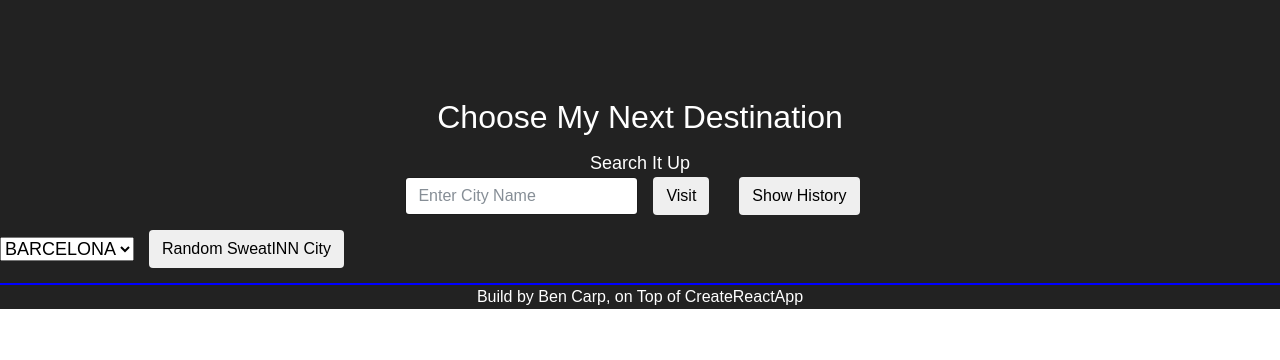
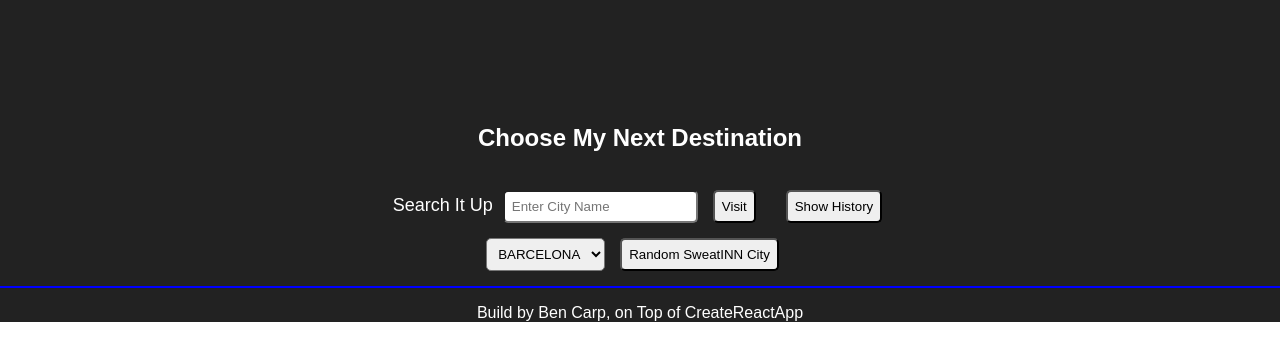
Before and after one commit to carpben/Choose-My-Next-Destination, a React (Create React App) app: page / in a window 1280 px wide. Shown: the top 360 px of the page. Built offline with nearby package versions, Linux system fonts and the light colour scheme.

Commit message:
after removing bootstrap

```diff
--- a/public/index.html
+++ b/public/index.html
@@ -10,7 +10,6 @@
     -->
     <link rel="manifest" href="%PUBLIC_URL%/manifest.json">
     <link rel="shortcut icon" href="%PUBLIC_URL%/favicon.ico">
-    <link rel="stylesheet" href="https://maxcdn.bootstrapcdn.com/bootstrap/4.0.0-beta/css/bootstrap.min.css" integrity="sha384-/Y6pD6FV/Vv2HJnA6t+vslU6fwYXjCFtcEpHbNJ0lyAFsXTsjBbfaDjzALeQsN6M" crossorigin="anonymous">
     <!--
       Notice the use of %PUBLIC_URL% in the tags above.
       It will be replaced with the URL of the `public` folder during the build.
--- a/src/App.css
+++ b/src/App.css
@@ -17,17 +17,22 @@
 .App-controller {
   font-size: large;
 }
-form {
+.first-row, .second-row {
     magin-top:15px;
     margin-bottom: 15px;
+}
+form {
+    display: inline-block;
+}
+.input, .btn, select {
+    padding: 7px;
+    border-radius: 5px;
+
 }
 label {
     margin: 0 10px;
 }
-.form-div {
-    margin-left: auto;
-    margin-right: auto;
-}
+
 .btn {
     margin-left: 15px;
     margin-right: 15px;
--- a/src/_components/ControlPanel.js
+++ b/src/_components/ControlPanel.js
@@ -62,21 +62,18 @@ export default class ControlPanel extends Component {
     render() {
       return (
         <section className="App-controller">
-          <form onSubmit={this.handleSubmit} className="form-inline">
-              <div className="form-div">
+            <div className="first-row">
+              <form onSubmit={this.handleSubmit} className="search-form">
                       <label>Search It Up</label>
-                  <input className="form-control" type="text" placeholder="Enter City Name" />
+                      <input className="input" type="text" placeholder="Enter City Name" />
                       <input className="btn" type="submit" value="Visit" />
+              </form>
               <button className="btn" onClick={this.handleHistoryClick}>Show History</button>
             </div>
-          </form>
-          <form onSubmit={this.handleSubmit} className="form-inline">
-              <div className="form-group">
+            <div className="second-row">
                   <SelectCity sweetInnCities={this.props.sweetInnCities} changeAndGo={this.changeAndGo} />
                   <button className="btn" onClick={this.handleRandomClick}>Random SweatINN City</button>
             </div>
-          </form>
-
             {this.state.showHistory? <HistoryDisplay history={this.state.history} changeAndGo={this.changeAndGo} /> : <div /> }
         </section>
       );
```
Lines whose indentation alone changed are shown as unchanged.
